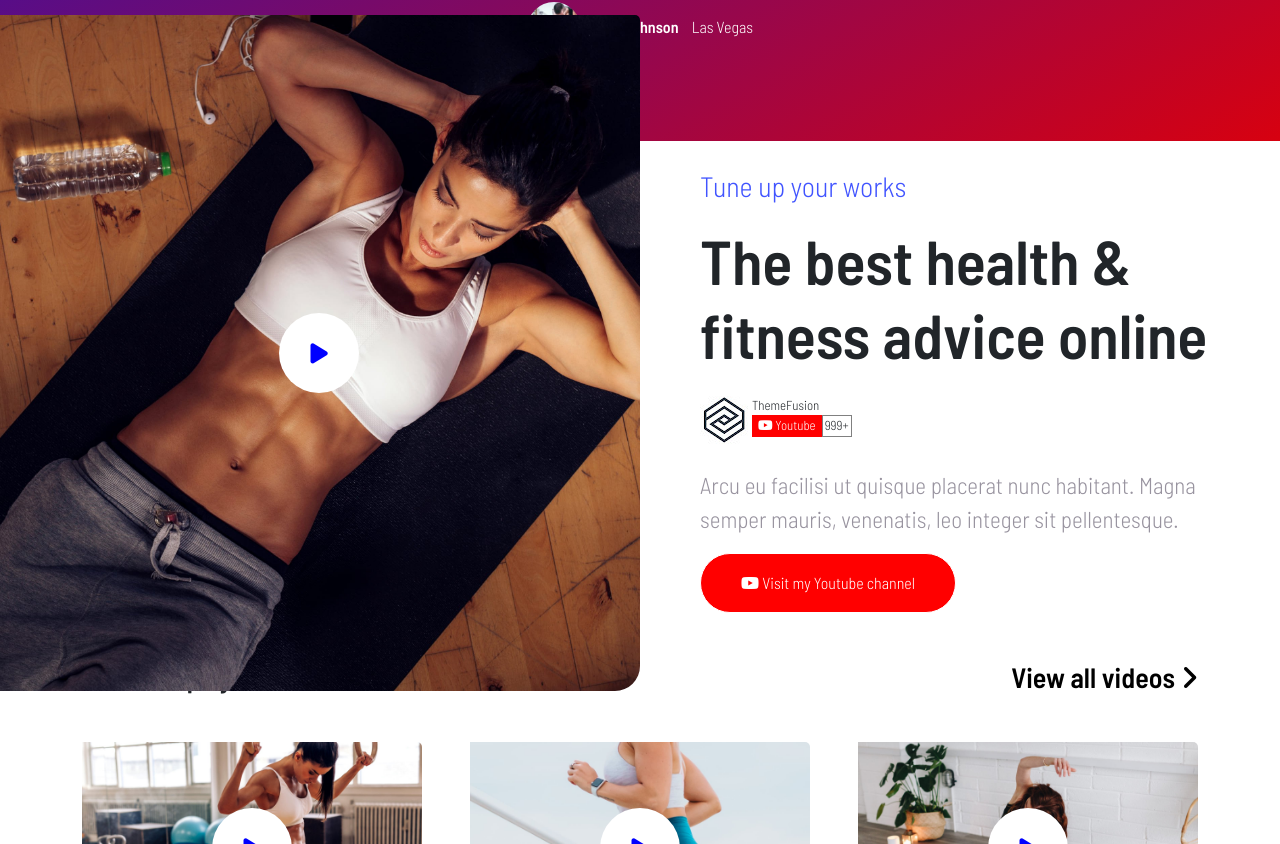
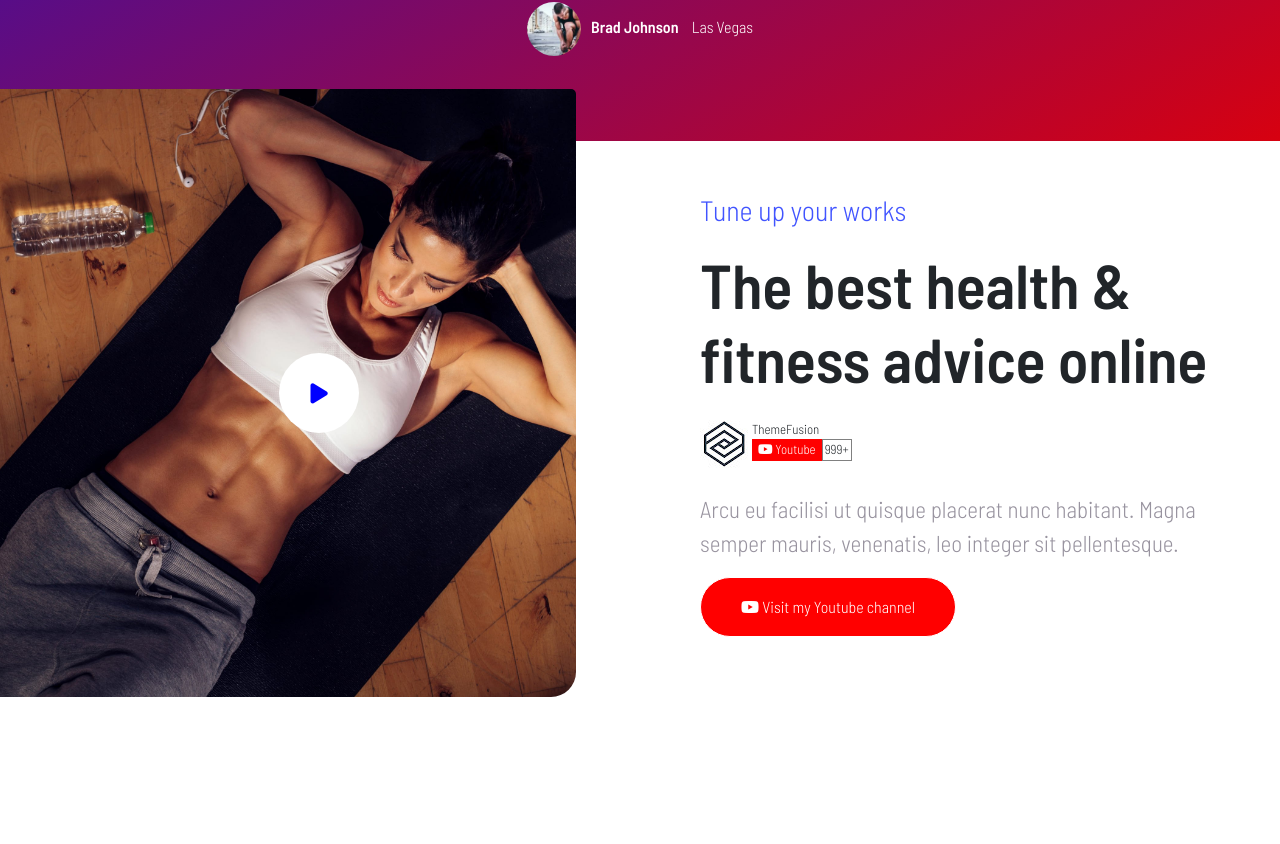
Before and after one commit to emilianogastaldo/proj-html-vuejs, a Vue app: page / in a window 1280 px wide. Shown: the part 1116-1960 px from the top of the page. Built offline with nearby package versions, Linux system fonts and the light colour scheme.

Commit message:
fixed youtube section

```diff
--- a/src/components/main/YoutubeChannel.vue
+++ b/src/components/main/YoutubeChannel.vue
@@ -7,7 +7,7 @@ export default {
 </script>
 
 <template>
-    <section class="row my-4">
+    <section class="row my-5">
         <div class="col-6 position-relative">
             <div class="image-container">
                 <div class="position-relative">
@@ -64,16 +64,15 @@ export default {
     color: #98939F;
 }
 
-
-
 .image-container {
     height: 100%;
     position: absolute;
-    top: -150px;
+    top: -100px;
     left: 10px;
 
     img {
         border-radius: 0 5px 25px 0;
+        width: 90%;
     }
 }
 
@@ -100,7 +99,7 @@ export default {
 
 
 .text {
-
+    margin-bottom: 500px;
 
     h2 {
         font-size: 62px;
--- a/src/components/main/YoutubePlaylist.vue
+++ b/src/components/main/YoutubePlaylist.vue
@@ -15,7 +15,7 @@ export default {
         <div class="row justify-content-between h3 mb-5">
             <div class="col">Featured playlists</div>
             <div class="col text-end">
-                <a href="">View all videos
+                <a href="https://avada.website/fitness/playlists/">View all videos
                     <i class="fa-solid fa-angle-right"></i></a>
             </div>
         </div>
```
